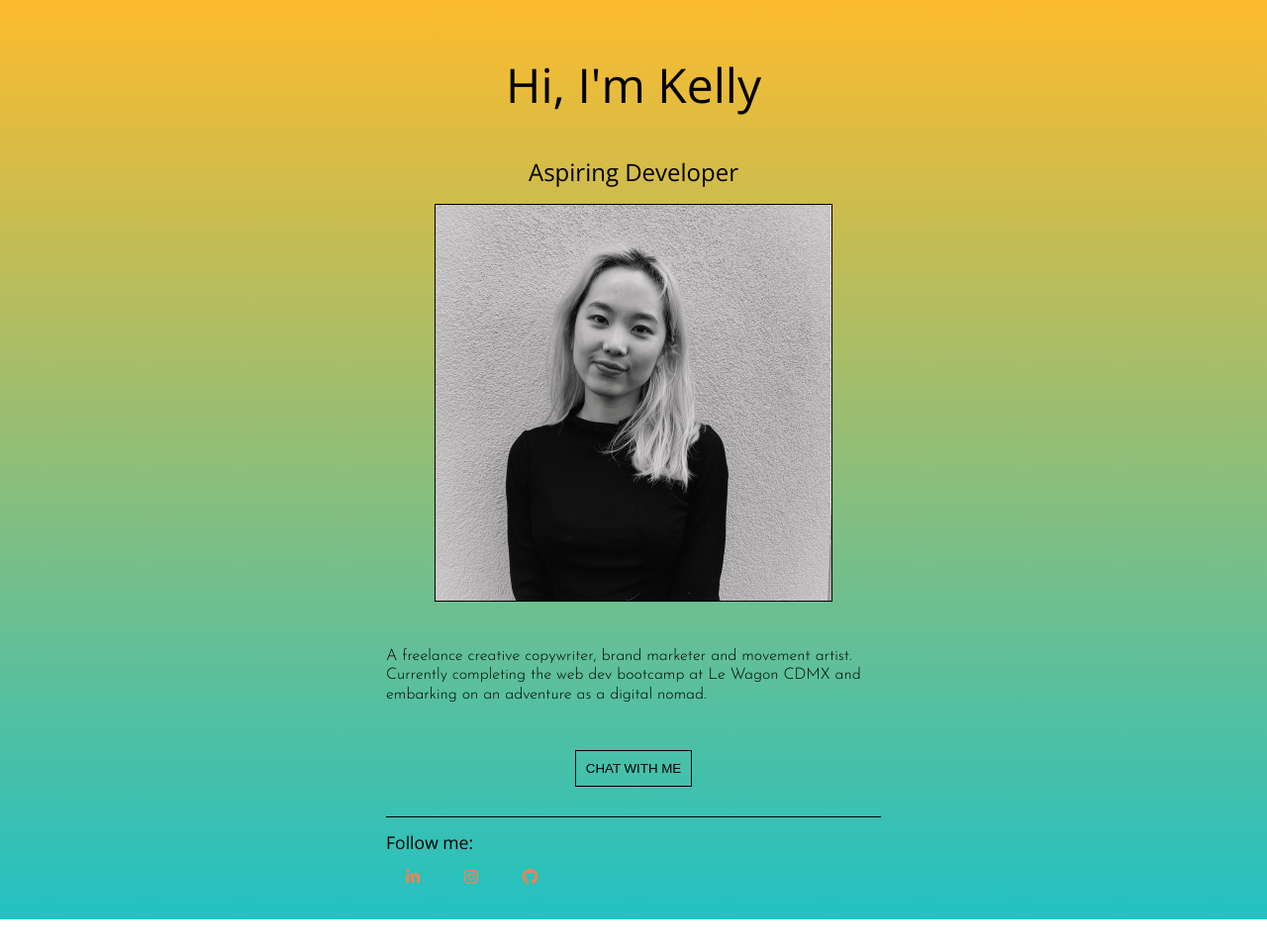
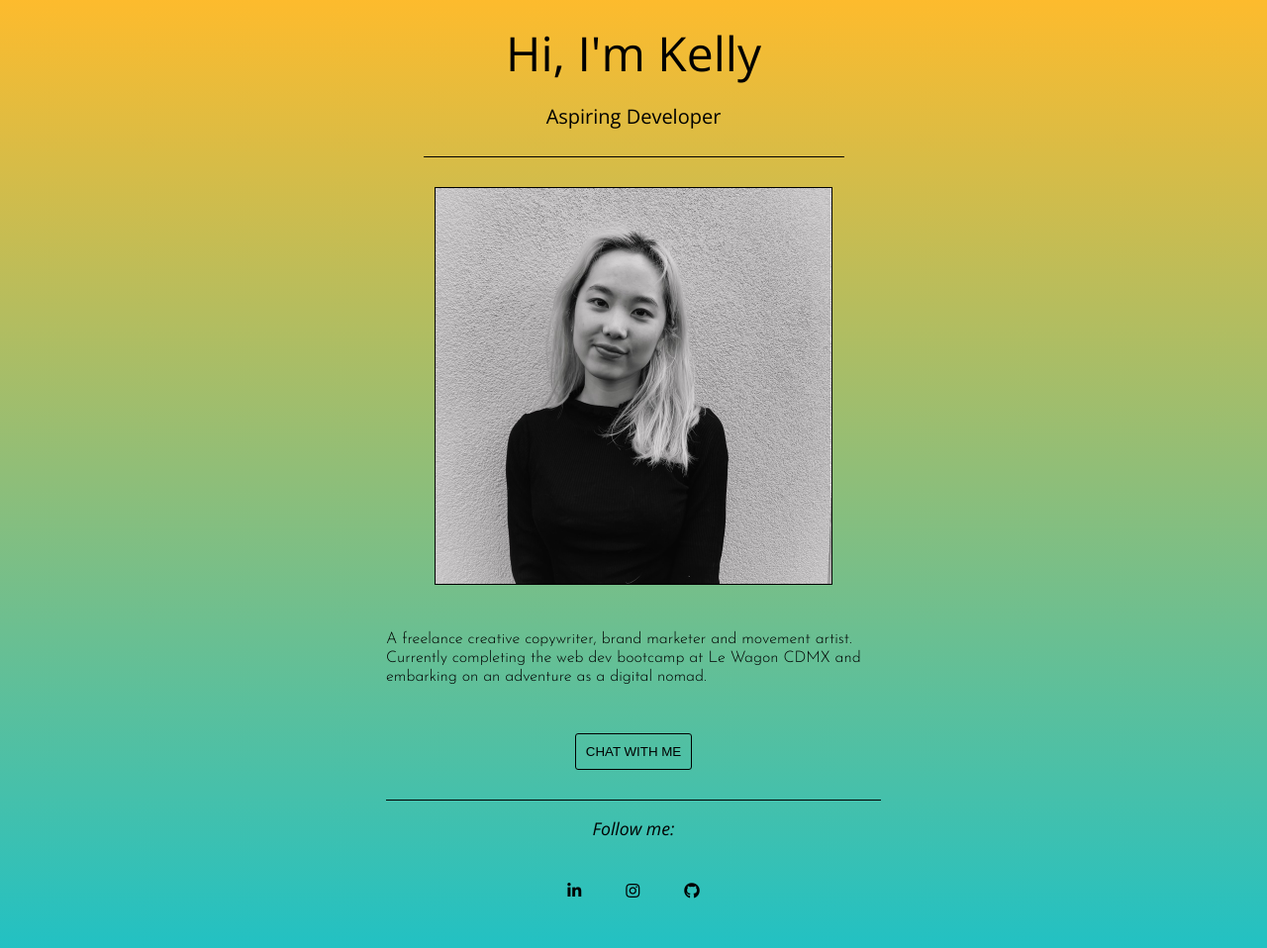
Before and after one commit to kk-im/profile, a plain HTML site: page index.html in a window 1280 px wide. Shown: the whole page at 99% size. Before the commit the page ends 929 px from the top, so only its background shows below. Drawn offline with nearby package versions, Linux system fonts and the light colour scheme.

Commit message:
New profile changes

```diff
--- a/index.html
+++ b/index.html
@@ -12,9 +12,11 @@
 <body>
   <div class="container">
 
-    <div class="card-1">
-      <h1>Hi, I'm Kelly</h1>
-      <h2>Aspiring Developer</h2>
+    <div class="alignment card-1">
+      <div class="alignment greeting">
+        <h1>Hi, I'm Kelly</h1>
+        <h2 class="margin">Aspiring Developer</h2>
+      </div>
       <img src="images/1630289986250.jpeg" class="pulse-grow-on-hover" width="400" height="auto">
       <div class="description">
         <p>A freelance creative copywriter, brand marketer and movement artist.
@@ -27,7 +29,7 @@
 
     </div>
 
-    <div class="card">
+    <div class="alignment card-2">
       <h3>Follow me:</h3>
       <ul class="list-inline">
         <li><a href="https://www.linkedin.com/in/kellyswkim/">
--- a/style.css
+++ b/style.css
@@ -15,24 +15,35 @@ h1, h2, h3 {
   line-height: 1;
   font-weight: 400;
   font-family: 'Open Sans', sans-serif;
+  margin: 0 0 30px 0;
 }
 
 h2 {
-  font-size: 1.5em;
+  font-size: 1.25em;
+  font-weight: 300;
 }
 
 h3 {
   font-size: 1.1em;
+  font-style: italic;
 }
 
-.card-1 {
+.margin {
+  margin-bottom: 30px;
+}
+
+.alignment {
   display: flex;
   flex-wrap: wrap;
   flex-direction: column;
   justify-content: center;
   align-items: center;
+}
+
+.card-1 {
   padding-bottom: 30px;
   border-bottom: 1px solid #000;
+  margin-bottom: 20px;
 }
 
 .card-1 img {
@@ -41,6 +52,12 @@ h3 {
 
 .card-1 img:hover {
   border: 1px solid black;
+}
+
+.greeting {
+  width: 85%;
+  border-bottom: 1px solid #000;
+  margin-bottom: 30px;
 }
 
 a {
@@ -57,6 +74,16 @@ button {
   padding: 10px;
   text-transform: uppercase;
   border: 1px solid black;
+  border-radius: 3px;
+  cursor: cell;
+}
+
+i {
+  color: black;
+}
+
+button:hover {
+  background-color: rgba(255, 228, 196, 0.527);
 }
 
 .container {
```
